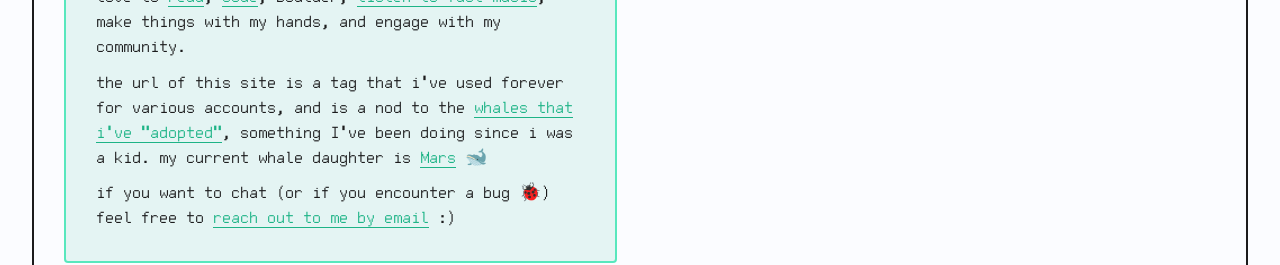
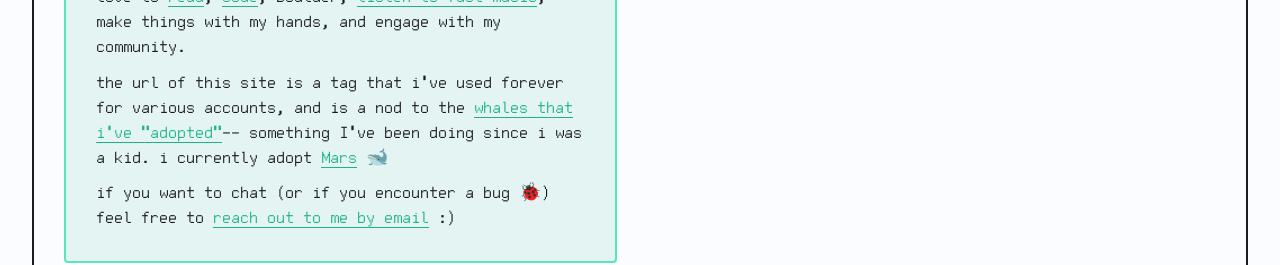
Before and after one commit to alliecaton/digital-garden, a Vue app: page / in a window 1280 px wide. Shown: the part 351-616 px from the top of the page. Built offline with nearby package versions, Linux system fonts and the light colour scheme; no server answers; a web font is replaced by a local one.

Commit message:
tweaked copy

```diff
--- a/src/pages/Home.vue
+++ b/src/pages/Home.vue
@@ -33,8 +33,7 @@ import CurrentlyListening from '@/components/CurrentlyListening.vue'
             accounts, and is a nod to the
             <a href="https://adopt-us.whales.org/whale-adoption-project/"
               >whales that i've "adopted"</a
-            >, something I've been doing since i was a kid. my current whale
-            daughter is
+            >-- something I've been doing since i was a kid. i currently adopt
             <a href="https://www.whaleswithnames.com/mars/">Mars</a> 🐋
           </p>
 
```
